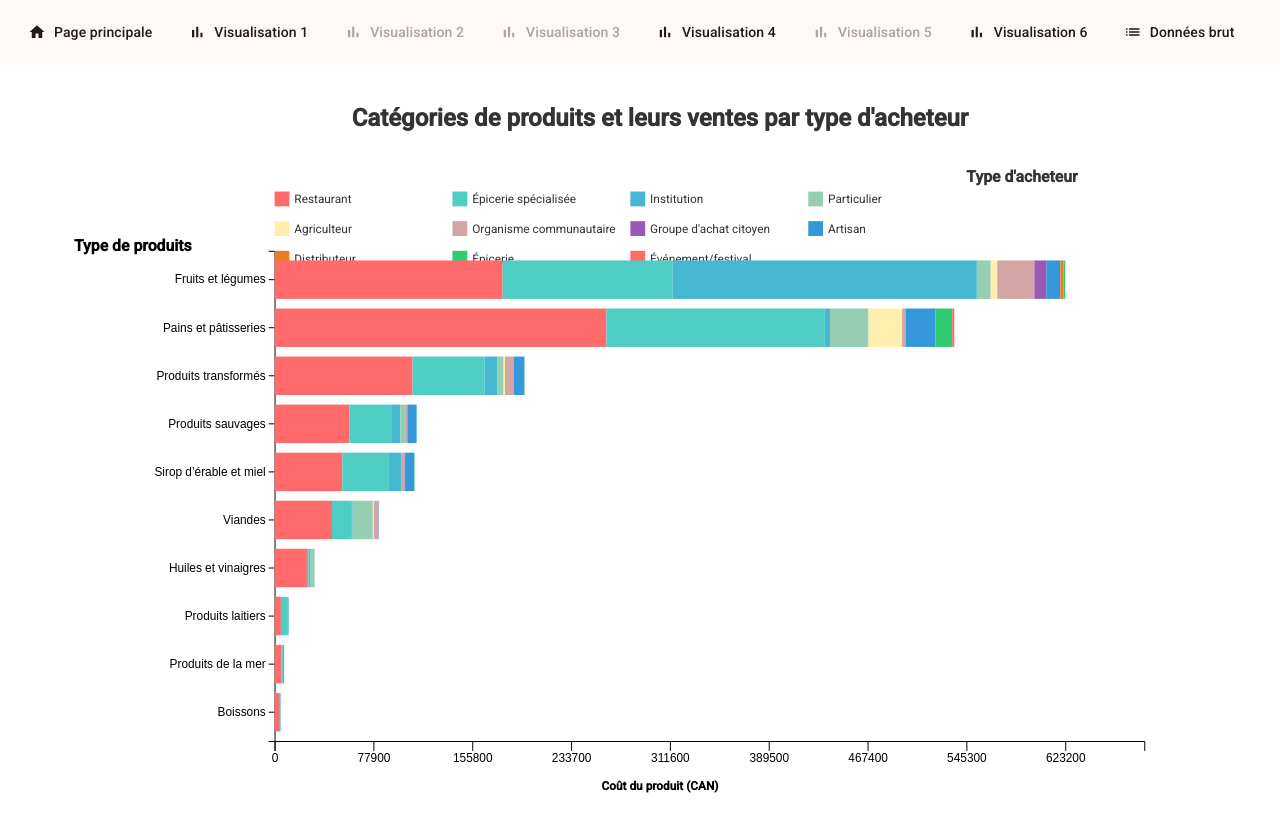
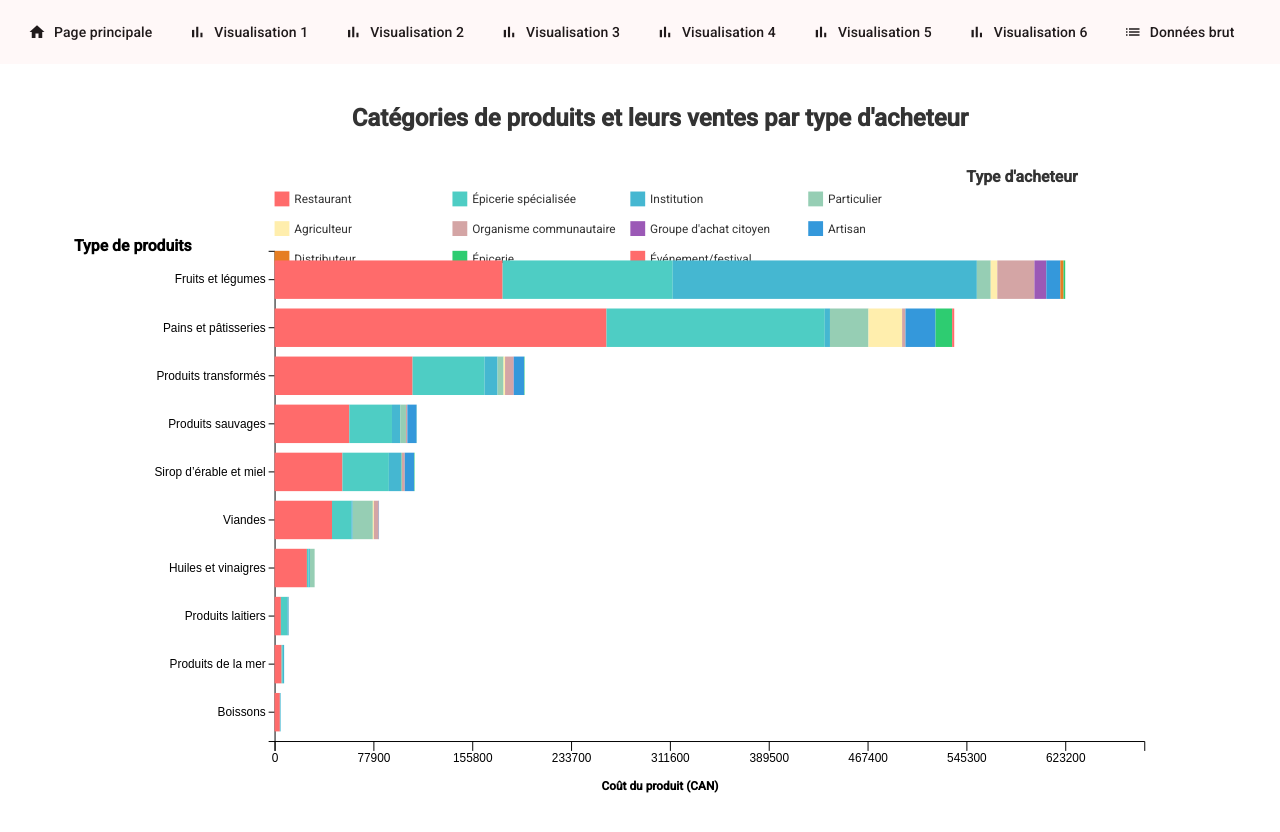
Before and after one commit to Leo-Marbehan/arrivage-data-visualization, an Angular app: page /visualization-1 in a window 1280 px wide. Shown: the top 832 px of the page. Built offline with nearby package versions, Linux system fonts and the light colour scheme.

Commit message:
Enable toolbar links

```diff
--- a/src/app/components/toolbar/toolbar.component.html
+++ b/src/app/components/toolbar/toolbar.component.html
@@ -9,12 +9,12 @@
     <span>Visualisation 1</span>
   </button>
 
-  <button mat-button (click)="navigateToVisualization(2)" disabled>
+  <button mat-button (click)="navigateToVisualization(2)">
     <mat-icon>bar_chart</mat-icon>
     <span>Visualisation 2</span>
   </button>
 
-  <button mat-button (click)="navigateToVisualization(3)" disabled>
+  <button mat-button (click)="navigateToVisualization(3)">
     <mat-icon>bar_chart</mat-icon>
     <span>Visualisation 3</span>
   </button>
@@ -24,7 +24,7 @@
     <span>Visualisation 4</span>
   </button>
 
-  <button mat-button (click)="navigateToVisualization(5)" disabled>
+  <button mat-button (click)="navigateToVisualization(5)">
     <mat-icon>bar_chart</mat-icon>
     <span>Visualisation 5</span>
   </button>
```
